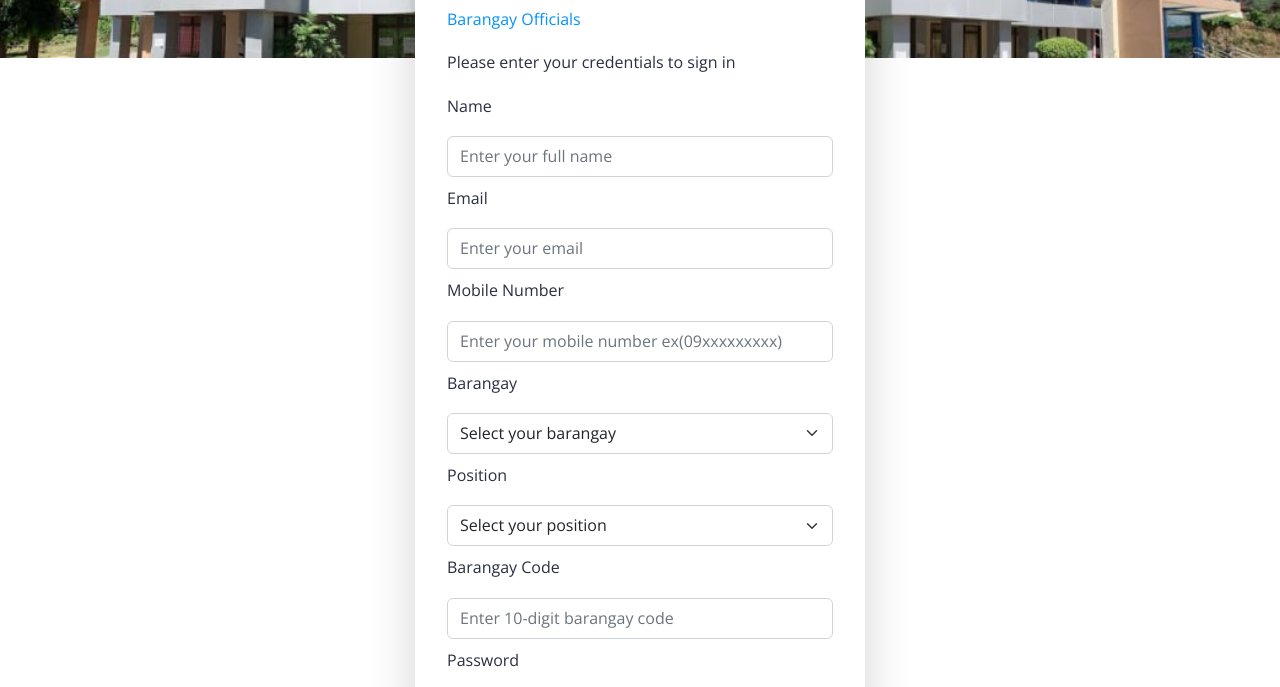
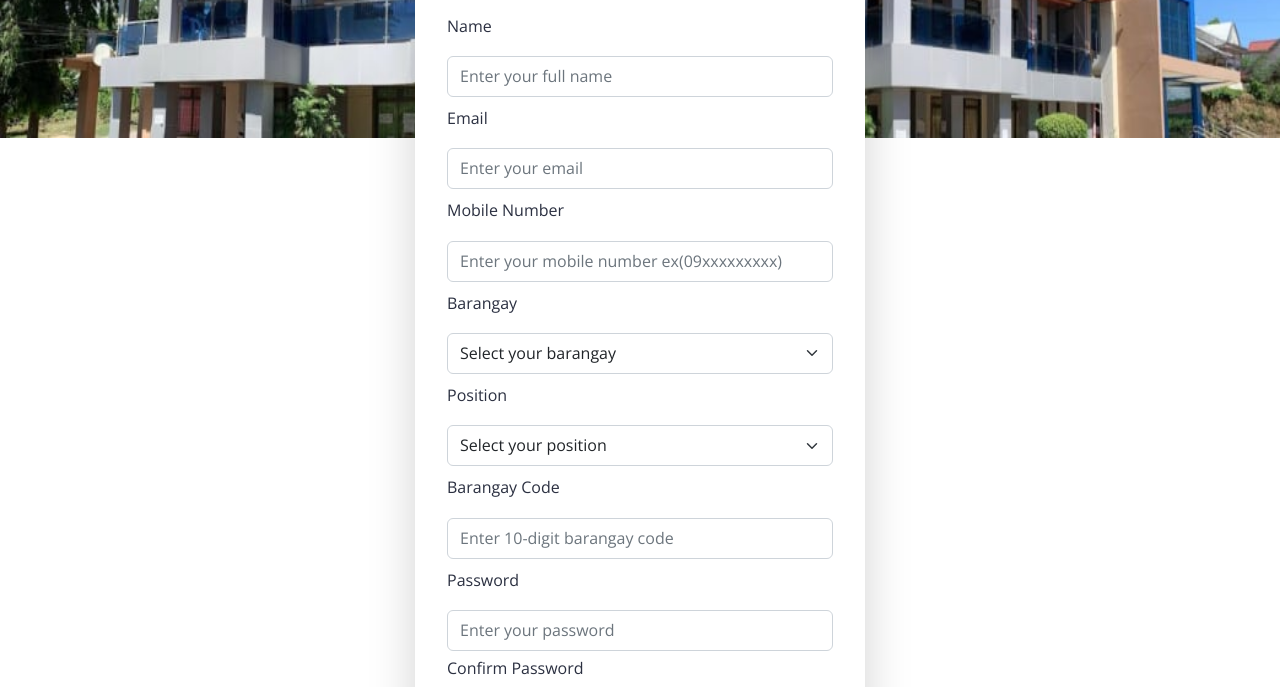
Before and after one commit to Ivan-Caringal/login-register-template, a website: page Registrationform.html in a window 1280 px wide. Shown: the part 342-1029 px from the top of the page. Drawn offline with nearby package versions, Linux system fonts and the light colour scheme; files that its build step writes are made by us from their sources.

Commit message:
Update Registrationform.html

```diff
--- a/Registrationform.html
+++ b/Registrationform.html
@@ -20,11 +20,14 @@
       }
       body {
         background: url(../images/pio.jpg) center top no-repeat;
-        background-size: 100% 50vh;
-        background-attachment: scroll;
-        min-height: 50vh;
+        background-size: 100% 60%;
+
+        min-height: 60%;
         margin: 0;
         padding-top: 0;
+        height: 100vh; /* Full viewport height */
+
+
       }
 
       @media (max-width: 768px) {
@@ -86,7 +89,7 @@
 
     <!-- Header -->
     <header class="header">
-      <div class="hero text-white pt-7">
+      <div class="hero text-white pt-5">
         <div class="container d-flex justify-content-center align-items-center" style="min-height: 80vh;">
           <!-- Card overlay -->
           <div class="card card-overlay rounded-5 shadow-lg border-0 p-3">
```
